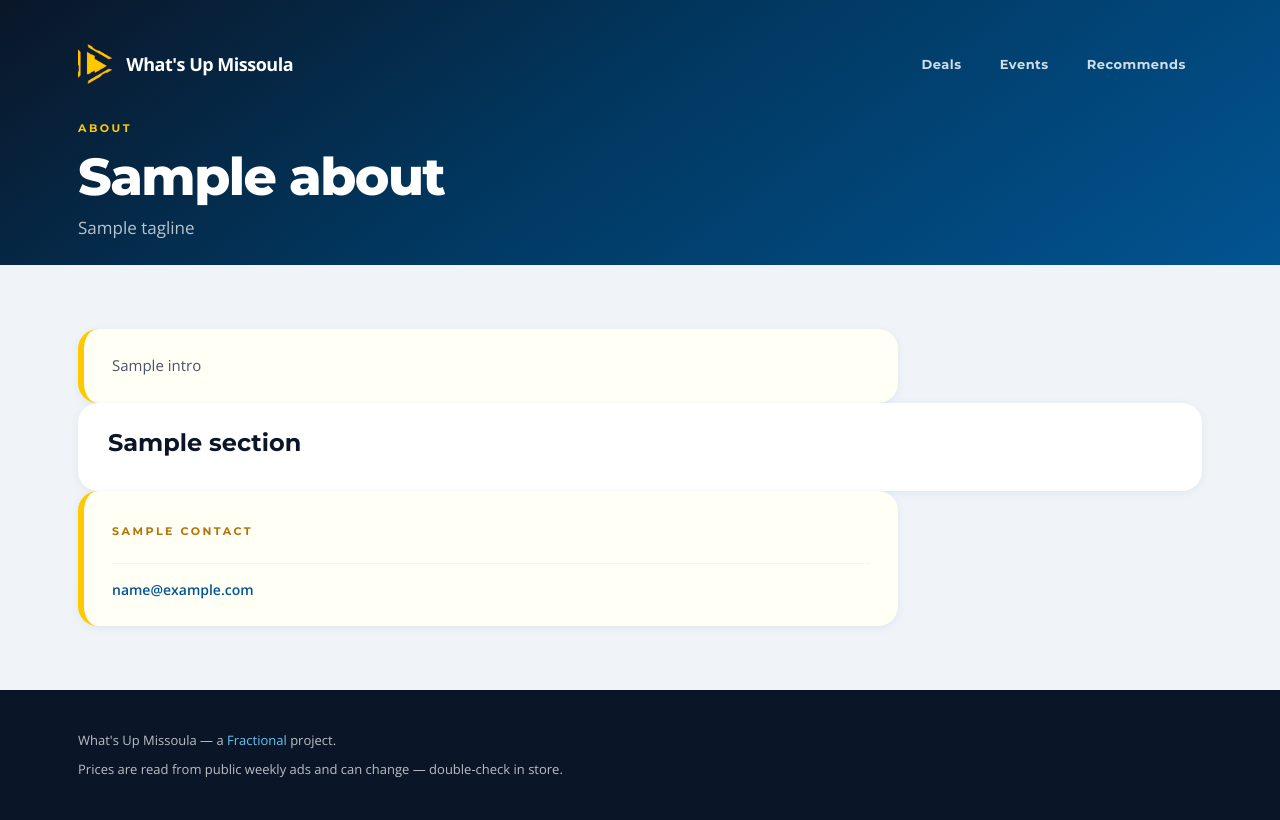
After one commit to andymorse/whatupmissoula, a Python web app: template site/templates/about.html.j2 in a window 1280 px wide. The commit adds this page. Run offline with Jinja, Linux system fonts and the light colour scheme; the template is opened without the code that fills it: most values are stand-ins (such as "Sample title", 1, 10 or a date in 2020); some libraries are stand-ins or nearby versions.

Commit message:
Scaffold an About page at /about/, linked from the footer
Plumbing only — the copy is left to be written. site/data/about.yaml is the
whole page: title, tagline, intro, a list of {heading, body} sections, and an
optional contact. Prose lives in YAML block scalars, so it's editable straight
from the Gitea web editor with no new dependency (no Markdown renderer needed),
matching how recommends.yaml already works. Blank lines inside a block become
paragraph breaks.

Opt-in by default: `published: false` means the page isn't rendered, isn't in
the sitemap, and the footer link doesn't appear on any page. A half-written
draft in the repo therefore can't reach the live site by accident — flip the
flag when the copy is ready.

Ships with TODO placeholders and suggested section headings, including a
prompt to disclose that AI reads the flyers, and one on the Fractional IT tie
that the Recommends page already discloses.

Rebuilds with `run.py --rerender` (no fetch, no AI, no tokens). Verified in
both states: unpublished renders nothing and adds no footer link; published
renders /about/index.html, adds the footer link to every page, and appends
/about/ to sitemap.xml with a correct canonical.

Co-Authored-By: Claude Opus 5 <noreply@anthropic.com>

```diff
--- /dev/null
+++ b/site/templates/about.html.j2
@@ -0,0 +1,53 @@
+{% extends "base.html.j2" %}
+{% block title %}{{ about.title or "About" }} — What's Up Missoula{% endblock %}
+{% block description %}{{ about.tagline or about.intro or "About What's Up Missoula — local grocery deals, events, and businesses we vouch for." }}{% endblock %}
+{% block path %}/about/{% endblock %}
+{% block body %}
+<header class="hero hero-events">
+  <div class="container">
+    <div class="topbar">
+      <div class="brand">
+        <img src="/static/img/mark.png" alt="What's Up Missoula">
+        <span>What's Up Missoula</span>
+      </div>
+      <nav class="sitenav">
+        <a href="/">Deals</a>
+        <a href="/events/">Events</a>
+        <a href="/recommends/">Recommends</a>
+      </nav>
+    </div>
+    <span class="label">About</span>
+    <h1>{{ about.title }}</h1>
+    {% if about.tagline %}<p class="sub">{{ about.tagline }}</p>{% endif %}
+  </div>
+</header>
+
+<section class="section">
+  <div class="container">
+    {% if about.intro %}
+    <div class="rec-note">
+      <p>{{ about.intro }}</p>
+    </div>
+    {% endif %}
+
+    {% for s in about.sections or [] %}
+    <div class="biz">
+      {% if s.heading %}<h3 class="biz-name">{{ s.heading }}</h3>{% endif %}
+      {# Blank lines in the YAML block become paragraph breaks. #}
+      {% for para in (s.body or "").split("\n\n") if para.strip() %}
+      <p class="biz-what">{{ para.strip() }}</p>
+      {% endfor %}
+    </div>
+    {% endfor %}
+
+    {% if about.contact and about.contact.email %}
+    <div class="rec-note">
+      <span class="label">{{ about.contact.label or "Get in touch" }}</span>
+      <div class="biz-contact">
+        <a href="mailto:{{ about.contact.email }}">{{ about.contact.email }}</a>
+      </div>
+    </div>
+    {% endif %}
+  </div>
+</section>
+{% endblock %}
--- a/site/templates/base.html.j2
+++ b/site/templates/base.html.j2
@@ -39,7 +39,7 @@
   <script src="/static/js/img-fallback.js" defer></script>
   <footer>
     <div class="container">
-      <p>What's Up Missoula — a <a href="https://fractionalit.io">Fractional</a> project.</p>
+      <p>What's Up Missoula — a <a href="https://fractionalit.io">Fractional</a> project.{% if about_published %} <a href="/about/">About</a>{% endif %}</p>
       <p>Prices are read from public weekly ads and can change — double-check in store.</p>
     </div>
   </footer>
```
Also changed, not shown: pipeline/render.py (+18 -0 lines), site/data/about.yaml (added, +57 -0 lines).
